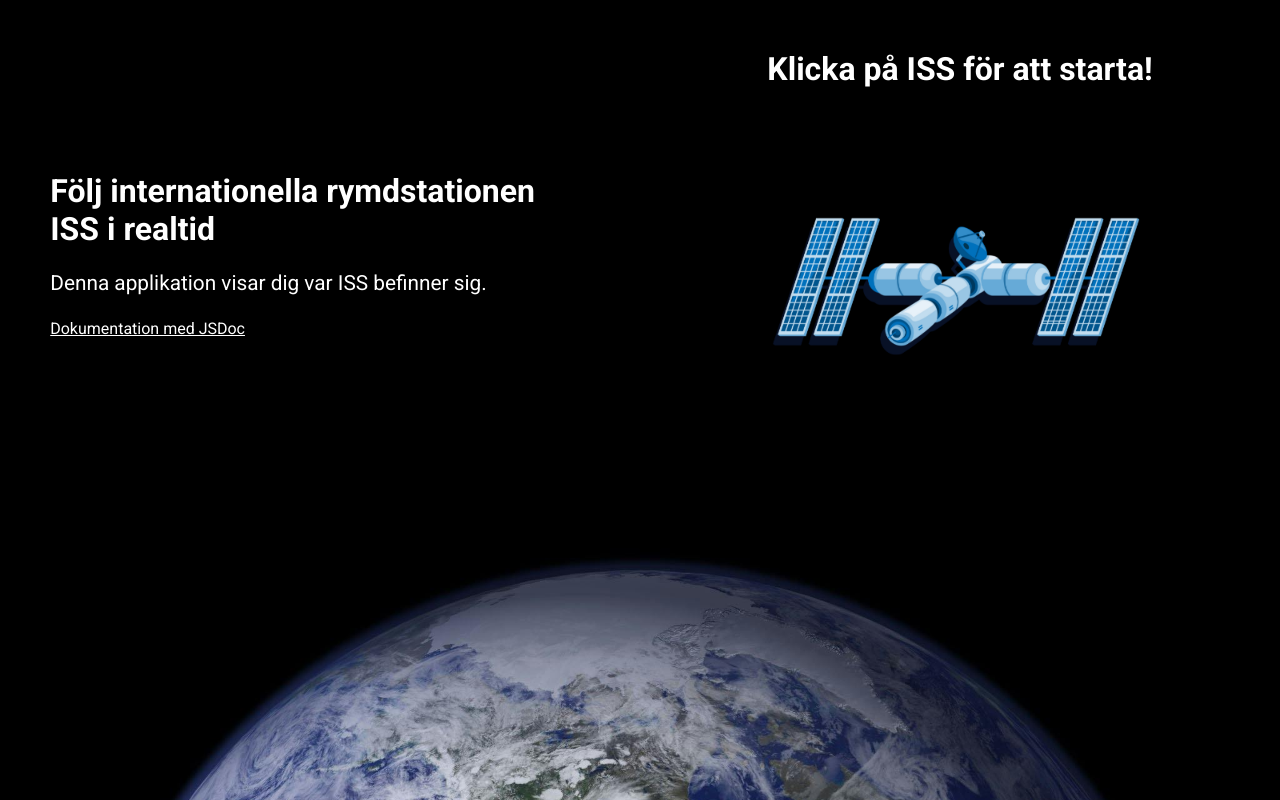
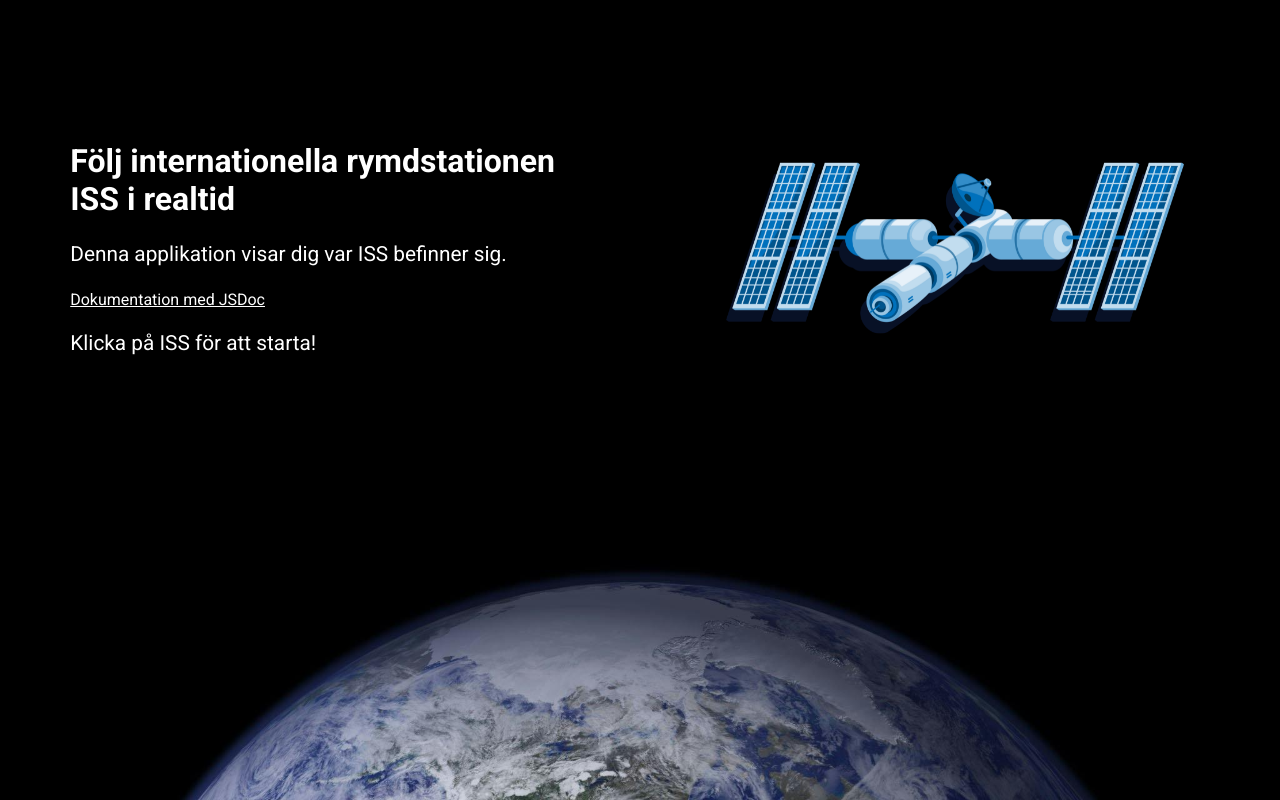
Before and after one commit to lowdav/frontendprojekt, a website built with Parcel: page src/index.html in a window 1280 px wide. Shown: the top 800 px of the page. Built offline with nearby package versions, Linux system fonts and the light colour scheme.

Commit message:
Diverse styling och json för text

```diff
--- a/src/css/sass/_card.scss
+++ b/src/css/sass/_card.scss
@@ -13,8 +13,6 @@
         padding: 10px;
     }
 }
-
-
 
 @keyframes flipIn {
     from {
--- a/src/css/sass/_fonts.scss
+++ b/src/css/sass/_fonts.scss
@@ -4,23 +4,15 @@
     font-family: 'Roboto', sans-serif;
 }
 
+h1 {
+    font-size: clamp(1.5rem, 2.5vw, 3rem);
+    overflow-wrap: break-word;
+}
+
 p {
-    font-size: clamp(1.2rem, 1.3rem, 1.4rem);
+    font-size: clamp(1rem, 1.3rem, 1.4rem);
 }
 
 .card p {
-    font-size: clamp(1.2rem, 1.3rem, 1.4rem);
     font-weight: 700;
 }
-
-#icon-container p{
-    font-size: 2rem;
-    text-align: center;
-}
-
-ul, li {
-    font-size: 1.2rem;
-    padding: 10px 0;
-    list-style: none;
-    margin-left: 0;
-}
--- a/src/css/sass/_intro.scss
+++ b/src/css/sass/_intro.scss
@@ -1,4 +1,10 @@
 @use '/src/css/sass/variables' as *;
+
+*,
+*::before,
+*::after {
+    box-sizing: border-box;
+}
 
 html {
     background-color: $htmlbackground;
@@ -15,21 +21,21 @@ main {
 }
 
 .intro{
-max-width: 60ch;
-padding: 15px;
+width: 60ch;
+max-width: 100%;
+padding: 20px;
 margin: auto;
 
     a {
         color: $linkcolor;
     }
-
     p {
         line-height: 1.4;
     }
-
 }
 
 #icon {
+    max-width: 100%;
     cursor: pointer;
 }
 
@@ -38,12 +44,6 @@ img{
     height: auto;
     display: block;
     margin: auto;
-    }
-
-#cta{
-    font-weight: 700;
-    padding-top: 50px;
-    margin: 0;
     }
 
 #pic-container{
@@ -59,8 +59,6 @@ img{
     }
 }
 
-
-
 @keyframes spin {
     from {
         transform: rotate(0deg);
@@ -74,7 +72,6 @@ img{
     animation: spin 3s linear forwards;
 }
 
-
 @keyframes fade-out {
     0% { opacity: 1; }
     100% { opacity: 0; visibility: hidden; }
@@ -83,9 +80,6 @@ img{
 .fade-out {
     animation: fade-out 3s forwards;
 }
-
-
-
 
 @media (min-width: 1000px) {
     .wrapper{
--- a/src/css/sass/_map.scss
+++ b/src/css/sass/_map.scss
@@ -1,3 +1,9 @@
+html, body {
+  height: 100%;
+  margin: 0;
+  padding: 0;
+}
+
 .map-container{
     width: 100%;
     height: 50vh;
@@ -8,8 +14,3 @@
     height: 100%;
     width: 100%;
 }
-html, body {
-  height: 100%;
-  margin: 0;
-  padding: 0;
-}
--- a/src/css/sass/_variables.scss
+++ b/src/css/sass/_variables.scss
@@ -2,4 +2,4 @@ $htmlbackground: black;
 $textcolor: white;
 $linkcolor: white;
 $cardbackground: rgb(255, 255, 255, 0.9);
-$lastcard: red;
+$lastcard: rgb(202, 33, 33);
--- a/src/data.json
+++ b/src/data.json
@@ -1,5 +1,5 @@
   {
-    "title": "Följ internationella rymdstationen ISS i realtid",
+    "title": "Följ inter&shy;nationella rymd&shy;stationen ISS i realtid",
     "content": "Denna applikation visar dig var ISS befinner sig.",
     "link": "href='docs/index.html'></a>",
     "linktext": "Dokumentation med JSDoc",
--- a/src/index.html
+++ b/src/index.html
@@ -14,7 +14,6 @@
         <div id="introtext"></div>
         </div>
         <div id="icon-container">
-        <p id="cta"></p>
         <img id="icon" src="img/iss_xl.png" alt="ISS-ikon">
       </div>
       <div id="pic-container">
--- a/src/js/map2.js
+++ b/src/js/map2.js
@@ -24,15 +24,12 @@ function printJsonContent(data) {
     textElement.innerHTML = `
         <h1>${title}</h1>
         <p>${content}</p>
-        <a href="${link}">${linktext}</a>`;
+        <a href="${link}">${linktext}</a>
+        <p>${cta}`;
+        textContainer.appendChild(textElement);
+      };
 
-        textContainer.appendChild(textElement);
-        ctaElement.textContent = cta;
-      };
 printJsonContent(introText);
-
-
-
 
 
 /**
@@ -44,7 +41,6 @@ document.getElementById("icon").addEventListener("click", () => {
     console.log("Klick på ikonen registrerat");
     icon.classList.add("rotate");
     document.getElementById("intro").classList.add("fade-out");
-    document.getElementById("cta").classList.add("fade-out");
     startMap(3000);
 });
 
```
Lines whose indentation alone changed are shown as unchanged.
